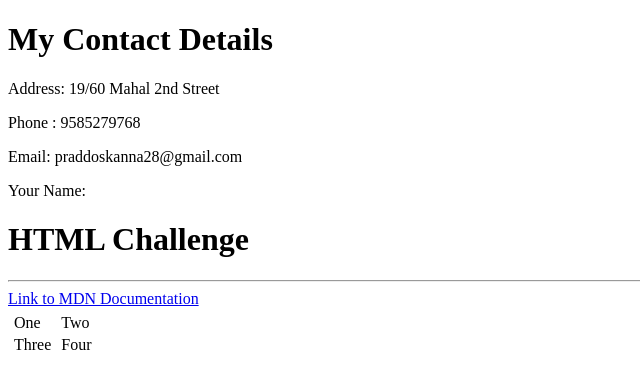
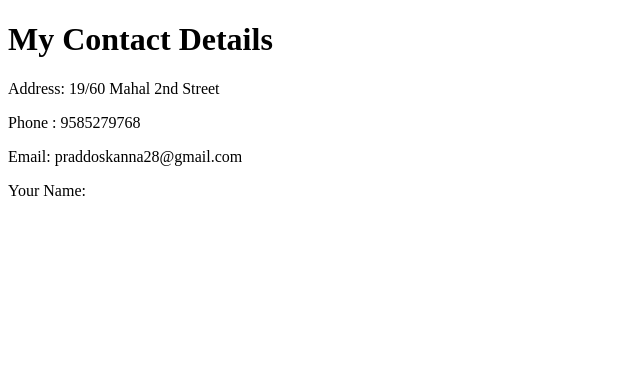
Before and after one commit to praddoskanna/cv, a plain HTML site: page contact-me.html in a window 1280 px wide. Shown: the whole page, without its empty margins (0-640 px from the left). Drawn offline with Linux system fonts and the light colour scheme.

Commit message:
Update contact-me.html

```diff
--- a/contact-me.html
+++ b/contact-me.html
@@ -15,28 +15,3 @@
 
   </body>
 </html>
-<h1>HTML Challenge</h1>
-<hr>
-<a href="#">Link to MDN Documentation</a>
-<table>
-  <td>
-    <table>
-      <tr>
-        <td>One</td>
-      </tr>
-      <tr>
-        <td>Three</td>
-      </tr>
-    </table>
-  </td>
-  <td>
-    <table>
-      <tr>
-        <td>Two</td>
-      </tr>
-      <tr>
-        <td>Four</td>
-      </tr>
-    </table>
-  </td>
-</table>
```
